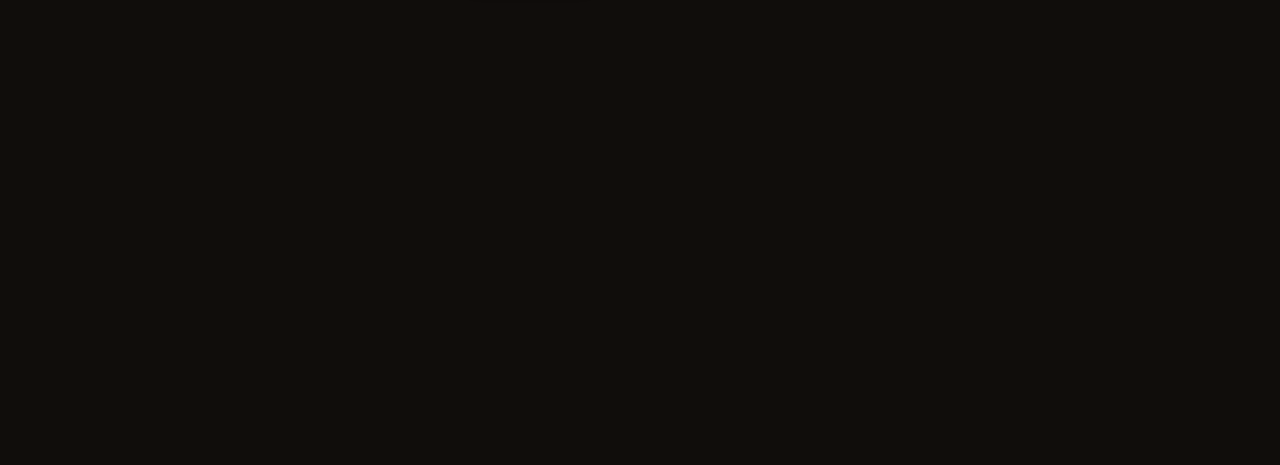
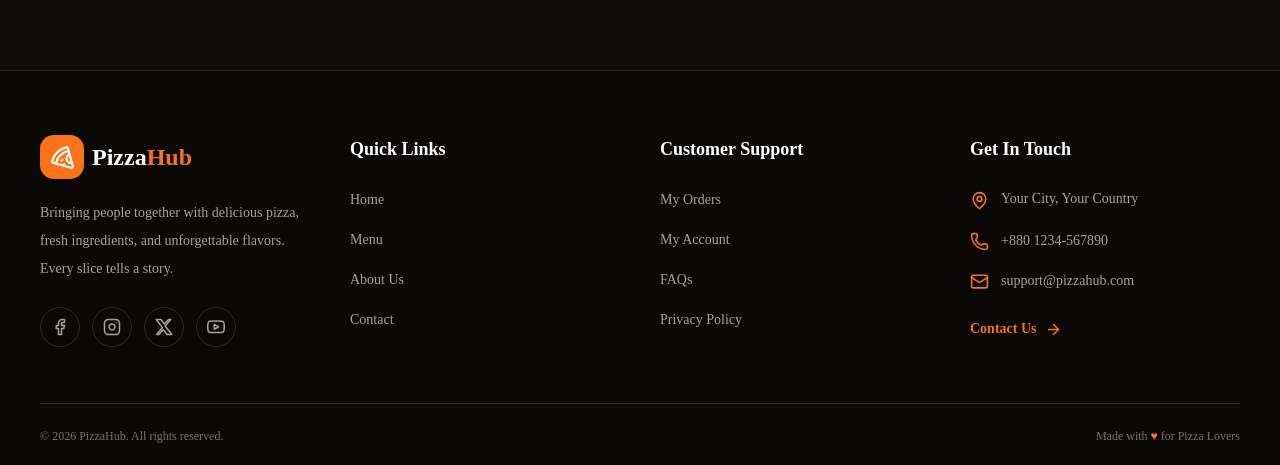
Before and after one commit to akib511/pizzahub-client, a Next.js app: page / in a window 1280 px wide. Shown: the part 3534-3999 px from the top of the page. Before the commit the page ends 3604 px from the top, so only its background shows below. Built offline with nearby package versions, Linux system fonts and the light colour scheme.

Commit message:
add footer

```diff
--- a/package.json
+++ b/package.json
@@ -16,6 +16,7 @@
     "next": "16.4.6",
     "react": "19.3.0",
     "react-dom": "19.3.0",
+    "react-icons": "^5.7.0",
     "shadcn": "^4.23.0",
     "tw-animate-css": "^1.4.0"
   },
--- a/src/app/page.tsx
+++ b/src/app/page.tsx
@@ -2,6 +2,7 @@ import AboutUs from '@/components/home/AboutUs';
 import FeaturedMenu from '@/components/home/FeaturedMenu';
 import Hero from '@/components/home/Hero';
 import WhyChooseUs from '@/components/home/WhyChooseUs';
+import Footer from '@/components/shared/Footer';
 import Navbar from '@/components/shared/Navbar';
 import React from 'react';
 
@@ -13,6 +14,7 @@ const page = () => {
       <FeaturedMenu />
       <WhyChooseUs />
       <AboutUs />
+      <Footer />
     </div>
   );
 };
--- /dev/null
+++ b/src/components/shared/Footer.tsx
@@ -0,0 +1,229 @@
+
+import Link from "next/link";
+import type { ReactNode } from "react";
+import {
+  Pizza,
+  MapPin,
+  Phone,
+  Mail,
+  ArrowRight,
+} from "lucide-react";
+
+
+
+type IconProps = { size?: number; className?: string };
+
+function IconSvg({
+  size = 18,
+  className,
+  children,
+}: IconProps & { children: ReactNode }) {
+  return (
+    <svg
+      width={size}
+      height={size}
+      viewBox="0 0 24 24"
+      fill="none"
+      stroke="currentColor"
+      strokeWidth={2}
+      strokeLinecap="round"
+      strokeLinejoin="round"
+      className={className}
+      aria-hidden="true"
+    >
+      {children}
+    </svg>
+  );
+}
+
+function FaFacebookF(props: IconProps) {
+  return (
+    <IconSvg {...props}>
+      <path d="M18 2h-3a5 5 0 0 0-5 5v3H7v4h3v8h4v-8h3l1-4h-4V7a1 1 0 0 1 1-1h3z" />
+    </IconSvg>
+  );
+}
+
+function FaInstagram(props: IconProps) {
+  return (
+    <IconSvg {...props}>
+      <rect x="2" y="2" width="20" height="20" rx="5" ry="5" />
+      <path d="M16 11.37A4 4 0 1 1 12.63 8 4 4 0 0 1 16 11.37z" />
+      <line x1="17.5" y1="6.5" x2="17.51" y2="6.5" />
+    </IconSvg>
+  );
+}
+
+function FaXTwitter(props: IconProps) {
+  return (
+    <IconSvg {...props}>
+      <path d="M18 2h3l-7.5 8.6L22.5 22H16l-5-6.5L5 22H2l8-9.2L1.5 2H8l4.5 6z" />
+    </IconSvg>
+  );
+}
+
+function FaYoutube(props: IconProps) {
+  return (
+    <IconSvg {...props}>
+      <path d="M22.54 6.42a2.78 2.78 0 0 0-1.94-2C18.88 4 12 4 12 4s-6.88 0-8.6.46a2.78 2.78 0 0 0-1.94 2A29 29 0 0 0 1 11.75a29 29 0 0 0 .46 5.33A2.78 2.78 0 0 0 3.4 19c1.72.46 8.6.46 8.6.46s6.88 0 8.6-.46a2.78 2.78 0 0 0 1.94-1.92 29 29 0 0 0 .46-5.33 29 29 0 0 0-.46-5.33z" />
+      <path d="m9.75 15.02 5.75-3.27-5.75-3.27v6.54z" />
+    </IconSvg>
+  );
+}
+
+const quickLinks = [
+  { name: "Home", href: "/" },
+  { name: "Menu", href: "/menu" },
+  { name: "About Us", href: "/about" },
+  { name: "Contact", href: "/contact" },
+];
+
+const supportLinks = [
+  { name: "My Orders", href: "/orders" },
+  { name: "My Account", href: "/profile" },
+  { name: "FAQs", href: "/faq" },
+  { name: "Privacy Policy", href: "/privacy" },
+];
+
+export default function Footer() {
+  return (
+    <footer className="border-t border-[#302824] bg-[#0B0908] px-5 pt-16 sm:px-8 lg:px-10">
+      <div className="mx-auto max-w-7xl">
+
+        {/* Footer Main Content */}
+        <div className="grid grid-cols-2 gap-10 pb-14 md:grid-cols-2 lg:grid-cols-4">
+
+          {/* Brand */}
+          <div className="col-span-2 lg:col-span-1">
+            <Link href="/" className="inline-flex items-center gap-2">
+              <div className="flex h-11 w-11 items-center justify-center rounded-xl bg-[#F97316] text-white">
+                <Pizza size={25} />
+              </div>
+
+              <span className="text-2xl font-bold text-white">
+                Pizza<span className="text-[#F97316]">Hub</span>
+              </span>
+            </Link>
+
+            <p className="mt-5 max-w-xs text-sm leading-7 text-[#A8A29E]">
+              Bringing people together with delicious pizza, fresh ingredients,
+              and unforgettable flavors. Every slice tells a story.
+            </p>
+
+            {/* Social Links */}
+           <div className="mt-6 flex items-center gap-3">
+  {[
+    { icon: FaFacebookF, href: "#", label: "Facebook" },
+    { icon: FaInstagram, href: "#", label: "Instagram" },
+    { icon: FaXTwitter, href: "#", label: "Twitter" },
+    { icon: FaYoutube, href: "#", label: "YouTube" },
+  ].map((social) => {
+    const Icon = social.icon;
+
+    return (
+      <Link
+        key={social.label}
+        href={social.href}
+        aria-label={social.label}
+        className="flex h-10 w-10 items-center justify-center rounded-full border border-[#302824] text-[#A8A29E] transition-all duration-300 hover:border-[#F97316] hover:bg-[#F97316] hover:text-white"
+      >
+        <Icon size={18} />
+      </Link>
+    );
+  })}
+</div>
+          </div>
+
+          {/* Quick Links */}
+          <div>
+            <h3 className="mb-6 text-lg font-bold text-white">
+              Quick Links
+            </h3>
+
+            <ul className="space-y-4">
+              {quickLinks.map((link) => (
+                <li key={link.name}>
+                  <Link
+                    href={link.href}
+                    className="text-sm text-[#A8A29E] transition-colors hover:text-[#F97316]"
+                  >
+                    {link.name}
+                  </Link>
+                </li>
+              ))}
+            </ul>
+          </div>
+
+          {/* Customer Support */}
+          <div>
+            <h3 className="mb-6 text-lg font-bold text-white">
+              Customer Support
+            </h3>
+
+            <ul className="space-y-4">
+              {supportLinks.map((link) => (
+                <li key={link.name}>
+                  <Link
+                    href={link.href}
+                    className="text-sm text-[#A8A29E] transition-colors hover:text-[#F97316]"
+                  >
+                    {link.name}
+                  </Link>
+                </li>
+              ))}
+            </ul>
+          </div>
+
+          {/* Contact */}
+          <div className="col-span-2 lg:col-span-1">
+            <h3 className="mb-6 text-lg font-bold text-white">
+              Get In Touch
+            </h3>
+
+            <div className="space-y-5">
+              <div className="flex items-start gap-3">
+                <MapPin size={19} className="mt-1 shrink-0 text-[#F97316]" />
+                <p className="text-sm leading-6 text-[#A8A29E]">
+                  Your City, Your Country
+                </p>
+              </div>
+
+              <div className="flex items-center gap-3">
+                <Phone size={19} className="shrink-0 text-[#F97316]" />
+                <p className="text-sm text-[#A8A29E]">
+                  +880 1234-567890
+                </p>
+              </div>
+
+              <div className="flex items-center gap-3">
+                <Mail size={19} className="shrink-0 text-[#F97316]" />
+                <p className="break-all text-sm text-[#A8A29E]">
+                  support@pizzahub.com
+                </p>
+              </div>
+            </div>
+
+            <Link
+              href="/contact"
+              className="mt-7 inline-flex items-center gap-2 text-sm font-semibold text-[#F97316] transition-all hover:gap-3"
+            >
+              Contact Us
+              <ArrowRight size={17} />
+            </Link>
+          </div>
+        </div>
+
+        {/* Bottom Footer */}
+        <div className="flex flex-col items-center justify-between gap-4 border-t border-[#302824] py-6 text-center sm:flex-row">
+          <p className="text-xs text-[#78716C]">
+            © {new Date().getFullYear()} PizzaHub. All rights reserved.
+          </p>
+
+          <p className="text-xs text-[#78716C]">
+            Made with <span className="text-[#F97316]">♥</span> for Pizza Lovers
+          </p>
+        </div>
+      </div>
+    </footer>
+  );
+}
```
Also changed, not shown: 1 other file (tests, documents, lock files or other folders).
